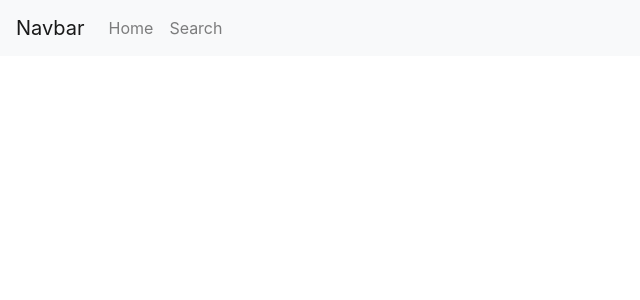
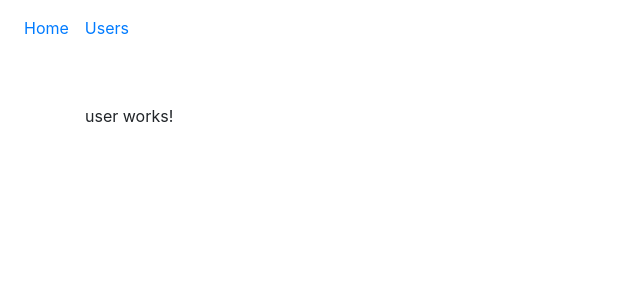
Before and after one commit to lioneltolosa/rxjs-http, an Angular app: page /user in a window 1280 px wide. Before the commit this address led to /. Shown: the top 300 px of the page, without its empty margins (0-640 px from the left). Built offline with nearby package versions, Linux system fonts and the light colour scheme.

Commit message:
Add routerLink

```diff
--- a/src/app/app-routing.module.ts
+++ b/src/app/app-routing.module.ts
@@ -1,12 +1,13 @@
 import { NgModule } from '@angular/core';
 import { Routes, RouterModule } from '@angular/router';
 import { HomeComponent } from './views/home/home.component';
-import { SearchComponent } from './components/search/search.component';
+import { UserComponent } from './views/user/user.component';
+
 
 
 const routes: Routes = [
     { path: 'home', component: HomeComponent },
-    { path: 'search', component: SearchComponent }
+    { path: 'user', component: UserComponent }
 ];
 
 @NgModule({
--- a/src/app/app.component.html
+++ b/src/app/app.component.html
@@ -1,16 +1,5 @@
-<nav class="navbar navbar-expand-lg navbar-light bg-light">
-    <a class="navbar-brand" href="#">Navbar</a>
-    <div class="collapse navbar-collapse" id="navbarNav">
-        <ul class="navbar-nav">
-            <li class="nav-item">
-                <a class="nav-link" href="#" routerLink='/home'>Home</a>
-            </li>
-            <li class="nav-item">
-                <a class="nav-link" href="#" [routerLink]="['/search']">Search</a>
-            </li>
-        </ul>
-    </div>
-</nav>
-<div class="container">
+<app-navbar></app-navbar>
+
+<div class="container pt-5 pb-5">
     <router-outlet></router-outlet>
 </div>
--- a/src/app/app.module.ts
+++ b/src/app/app.module.ts
@@ -7,11 +7,13 @@ import { AppRoutingModule } from './app-routing.module';
 import { AppComponent } from './app.component';
 import { ComponentsModule } from './components/components.module';
 import { HomeComponent } from './views/home/home.component';
+import { UserComponent } from './views/user/user.component';
 
 @NgModule({
     declarations: [
         AppComponent,
-        HomeComponent
+        HomeComponent,
+        UserComponent
     ],
     imports: [
         BrowserModule,
--- a/src/app/components/components.module.ts
+++ b/src/app/components/components.module.ts
@@ -6,6 +6,7 @@ import { FormsModule, ReactiveFormsModule } from '@angular/forms';
 
 import { SearchComponent } from './search/search.component';
 import { NavbarComponent } from './navbar/navbar.component';
+import { AppRoutingModule } from '../app-routing.module';
 
 @NgModule({
     declarations: [
@@ -16,7 +17,8 @@ import { NavbarComponent } from './navbar/navbar.component';
         CommonModule,
         HttpClientModule,
         FormsModule,
-        ReactiveFormsModule
+        ReactiveFormsModule,
+        AppRoutingModule
     ], exports: [
         SearchComponent,
         NavbarComponent
--- a/src/app/components/navbar/navbar.component.html
+++ b/src/app/components/navbar/navbar.component.html
@@ -0,0 +1,27 @@
+<nav class="navbar navbar-expand-lg">
+    <button class="navbar-toggler"
+            type="button"
+            data-toggle="collapse"
+            data-target="#navbarNav"
+            aria-controls="navbarNav"
+            aria-expanded="false"
+            aria-label="Toggle navigation">
+        <span class="navbar-toggler-icon"></span>
+    </button>
+    <div class="collapse navbar-collapse" id="navbarNav">
+        <ul class="navbar-nav">
+            <li class="nav-item">
+                <a class="nav-link"
+                   href="#"
+                   [routerLink]="['/home']"
+                   [routerLinkActive]="['/home']">Home</a>
+            </li>
+            <li class="nav-item">
+                <a class="nav-link"
+                   href="#"
+                   [routerLink]="['/user']"
+                   [routerLinkActive]="['/user']">Users</a>
+            </li>
+        </ul>
+    </div>
+</nav>
--- /dev/null
+++ b/src/app/views/user/user.component.html
@@ -0,0 +1 @@
+<p>user works!</p>
--- /dev/null
+++ b/src/app/views/user/user.component.ts
@@ -0,0 +1,15 @@
+import { Component, OnInit } from '@angular/core';
+
+@Component({
+  selector: 'app-user',
+  templateUrl: './user.component.html',
+  styleUrls: ['./user.component.scss']
+})
+export class UserComponent implements OnInit {
+
+  constructor() { }
+
+  ngOnInit(): void {
+  }
+
+}
```
Also changed, not shown: src/app/views/user/user.component.scss (added), 1 other file (tests, documents, lock files or other folders).
